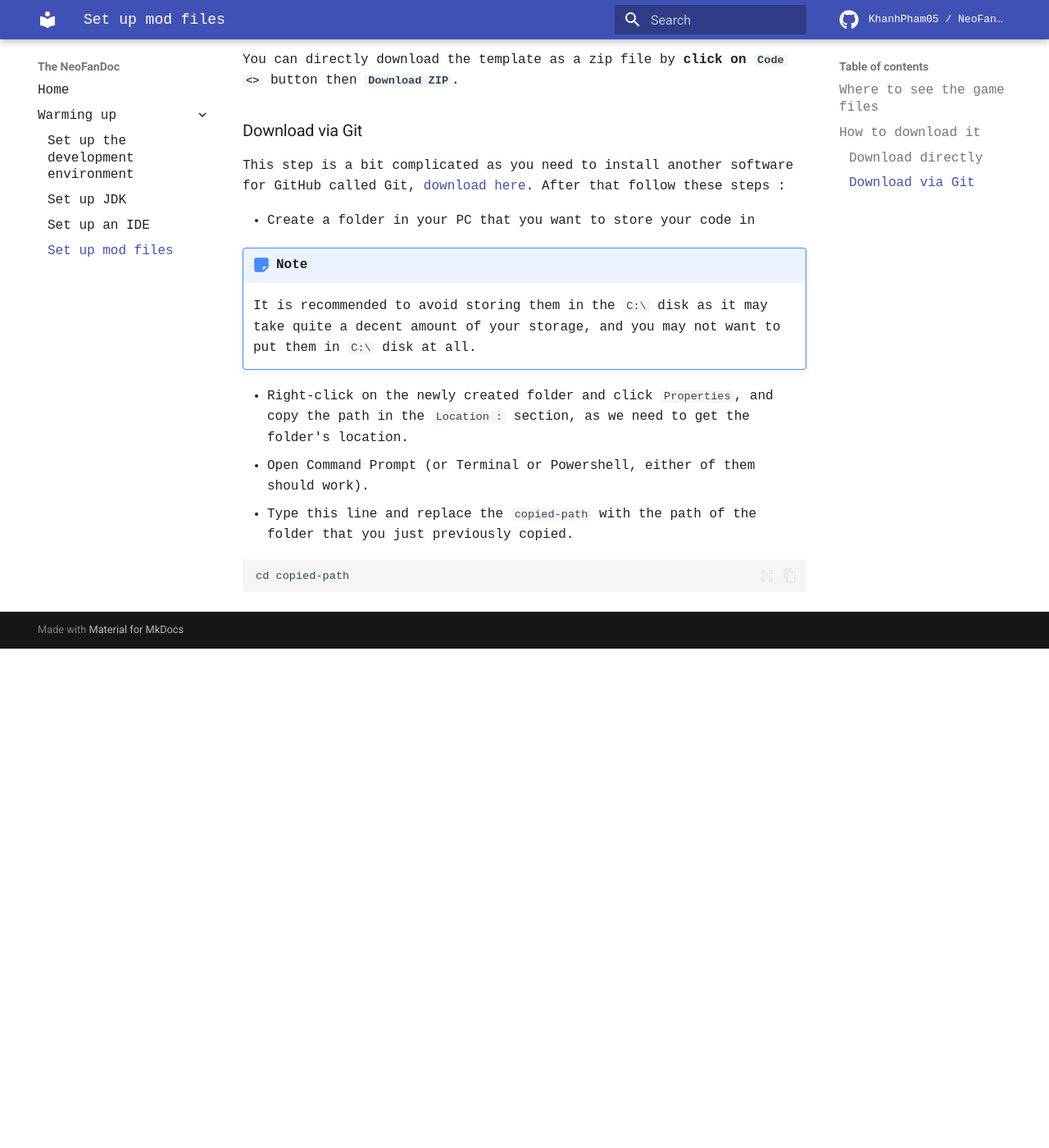
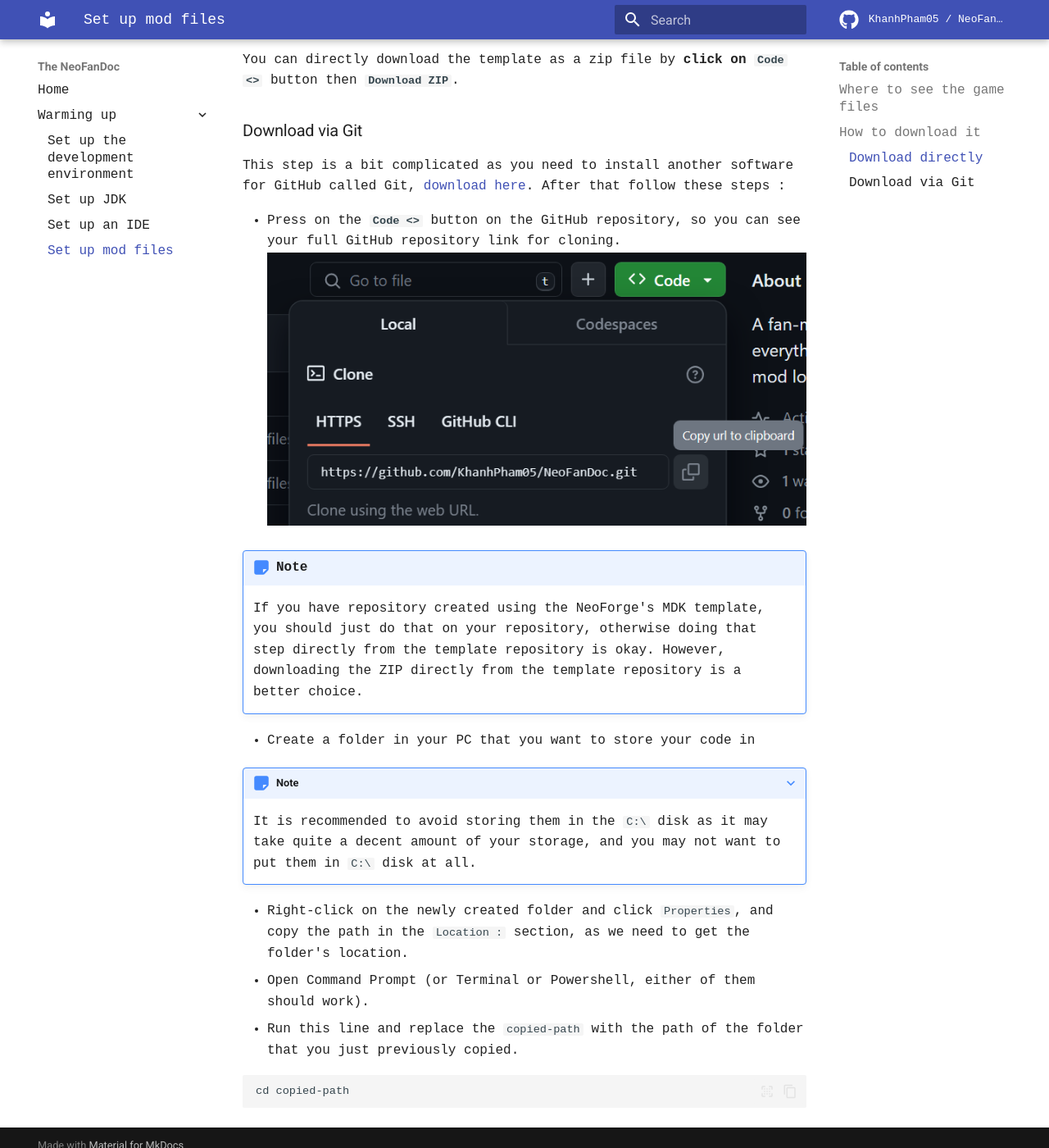
Before and after one commit to KhanhPham05/NeoFanDoc, an MkDocs documentation site: the page built from docs/setup/setup_mdk.md, in a window 1280 px wide and 1400 px high, scrolled down 915 px. Shown: the whole window at 82% size. Built offline with MkDocs 1.6.1 and Material for MkDocs 9.7.7, drawn with Linux system fonts in a browser that asks for light colours; comment, search, counter and statistics services are not loaded; before the commit the page ends 1706 px from its top, so only the background shows below that.

Commit message:
set up mdk additions

````diff
--- a/docs/setup/setup_mdk.md
+++ b/docs/setup/setup_mdk.md
@@ -21,13 +21,17 @@
 ### Download via Git
 This step is a bit complicated as you need to install another software for GitHub called Git, [download here](https://git-scm.com/downloads). After that follow these steps :
 
+- Press on the **`Code <>`** button on the GitHub repository, so you can see your full GitHub repository link for cloning. ![](copy_link.png)
+
+!!! note
+    If you have repository created using the NeoForge's MDK template, you should just do that on your repository, otherwise doing that step directly from the template repository is okay. However, downloading the ZIP directly from the template repository is a better choice.
 - Create a folder in your PC that you want to store your code in
-!!! note
+???+ note
     It is recommended to avoid storing them in the `C:\` disk as it may take quite a decent amount of your storage, and you may not want to put them in `C:\` disk at all.
 - Right-click on the newly created folder and click `Properties`, and copy the path in the `Location :` section, as we need to get the folder's location.
 - Open Command Prompt (or Terminal or Powershell, either of them should work).
-- Type this line and replace the `copied-path` with the path of the folder that you just previously copied.
+- Run this line and replace the `copied-path` with the path of the folder that you just previously copied.
 
-```
+``` commandline
 cd copied-path
 ```
````
